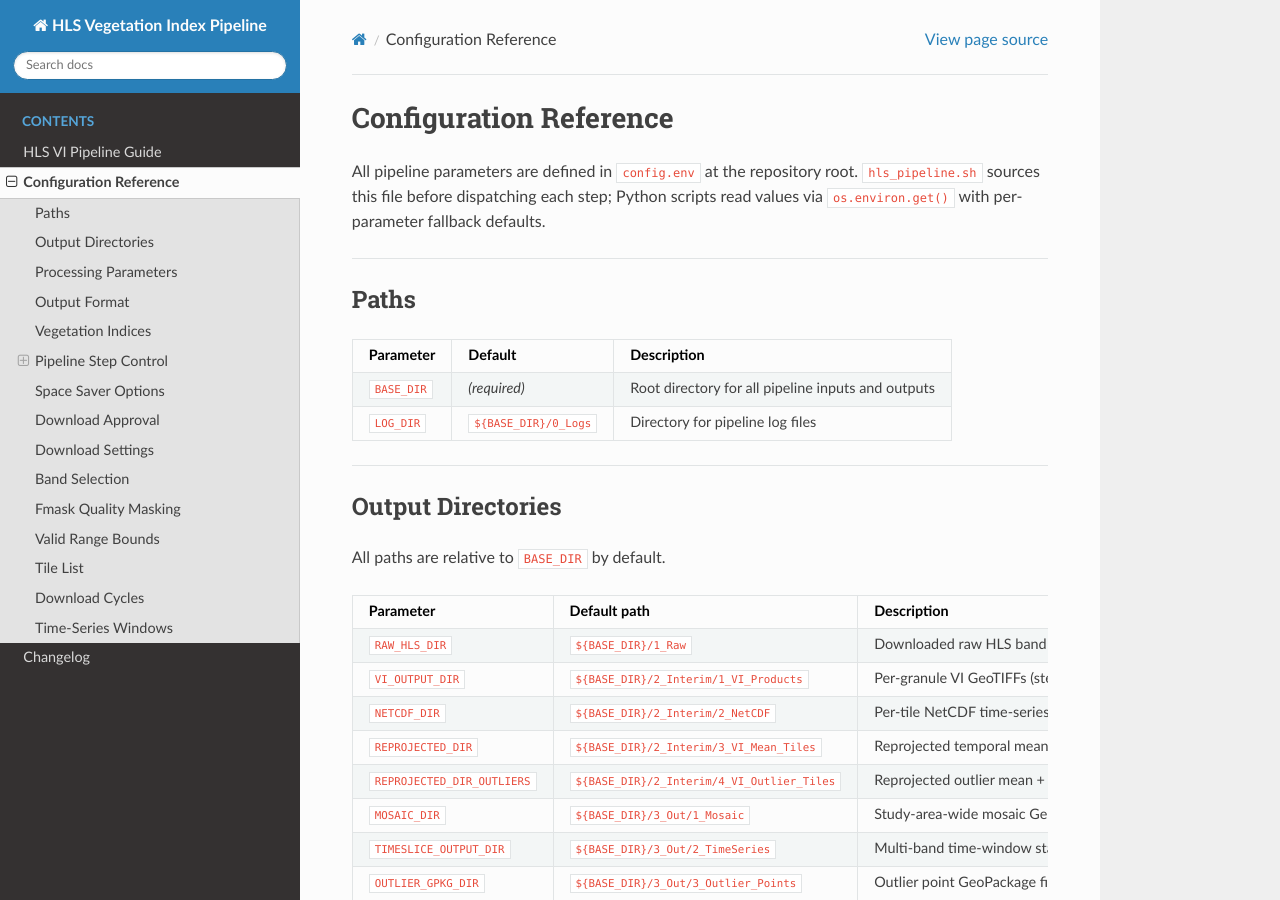
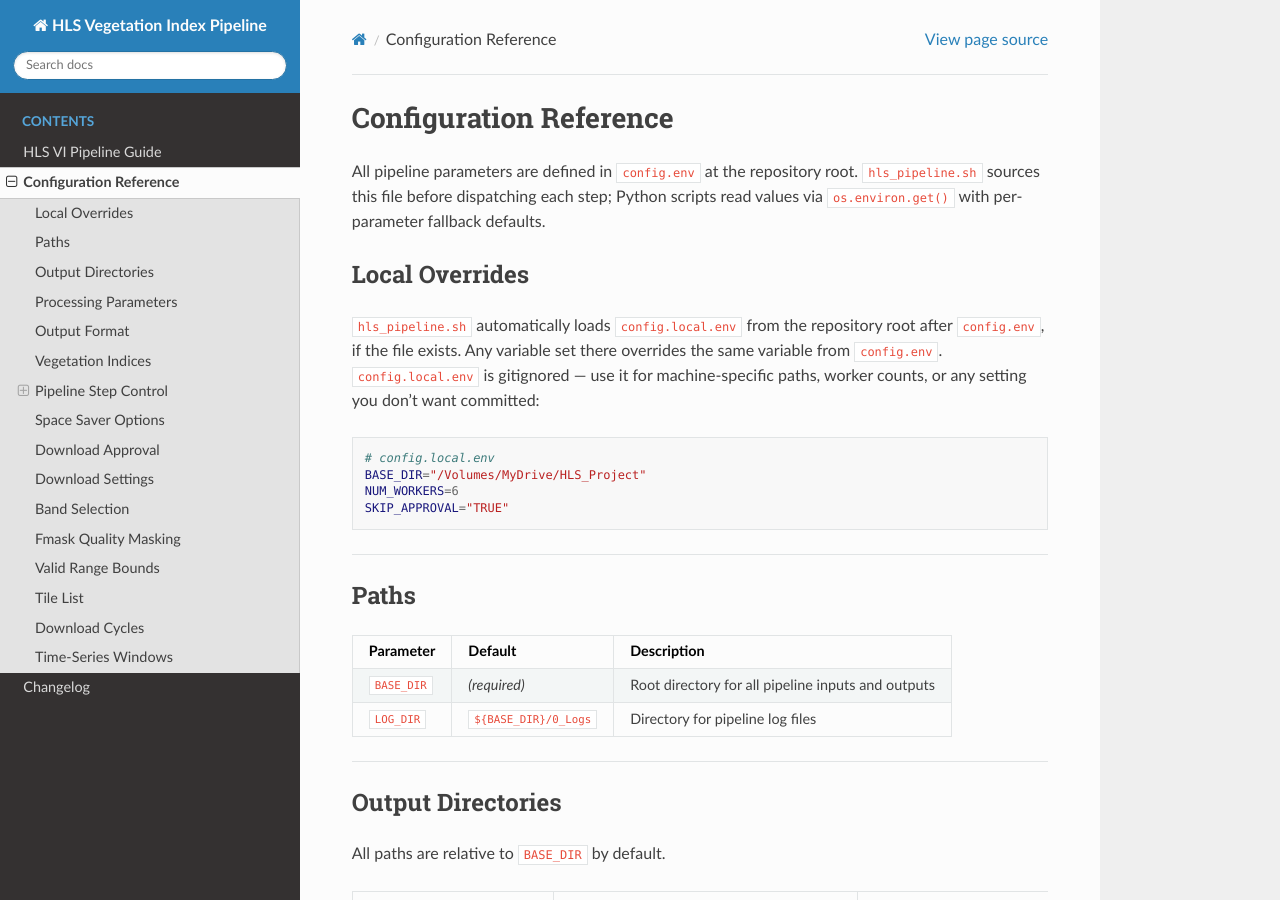
Before and after one commit to stephenconklin/HLS_VI_Pipeline, a Sphinx documentation site: the page built from docs/configuration.md, in a window 1280 px wide and 900 px high. Built offline with Sphinx 7.4.7 and the Read the Docs theme 3.1.0, drawn with Linux system fonts in a browser that asks for light colours.

Commit message:
docs: add config.local.env docs; fix stale [CRS fix] log reference
- overview.md and configuration.md: document the config.local.env local
  override mechanism, which was previously only mentioned in CLAUDE.md
- overview.md step 03 description: update [CRS fix] → [CRS] to match
  the log message wording changed in af12436

````diff
--- a/docs/configuration.md
+++ b/docs/configuration.md
@@ -3,6 +3,20 @@
 All pipeline parameters are defined in `config.env` at the repository root.
 `hls_pipeline.sh` sources this file before dispatching each step; Python scripts
 read values via `os.environ.get()` with per-parameter fallback defaults.
+
+## Local Overrides
+
+`hls_pipeline.sh` automatically loads `config.local.env` from the repository root
+after `config.env`, if the file exists. Any variable set there overrides the same
+variable from `config.env`. `config.local.env` is gitignored — use it for
+machine-specific paths, worker counts, or any setting you don't want committed:
+
+```bash
+# config.local.env
+BASE_DIR="/Volumes/MyDrive/HLS_Project"
+NUM_WORKERS=6
+SKIP_APPROVAL="TRUE"
+```
 
 ---
 
````
Also changed, not shown: docs/overview.md (+14 -1 lines).
